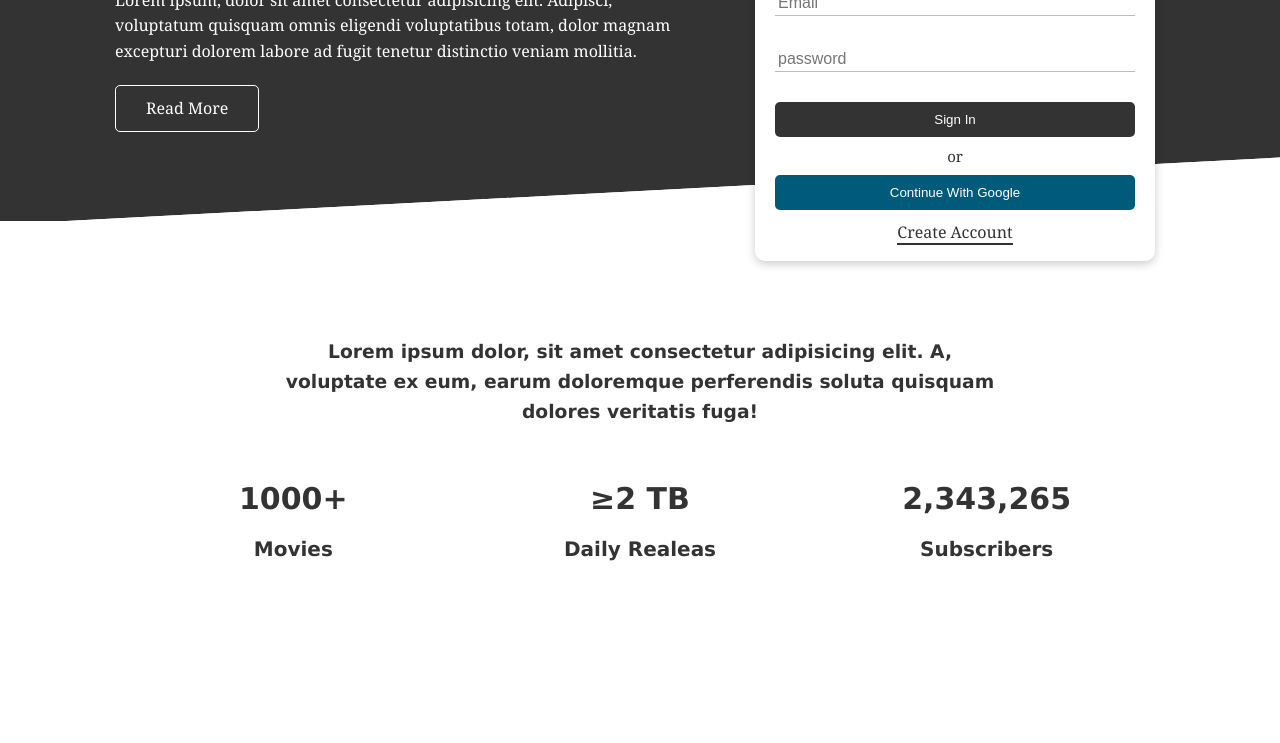
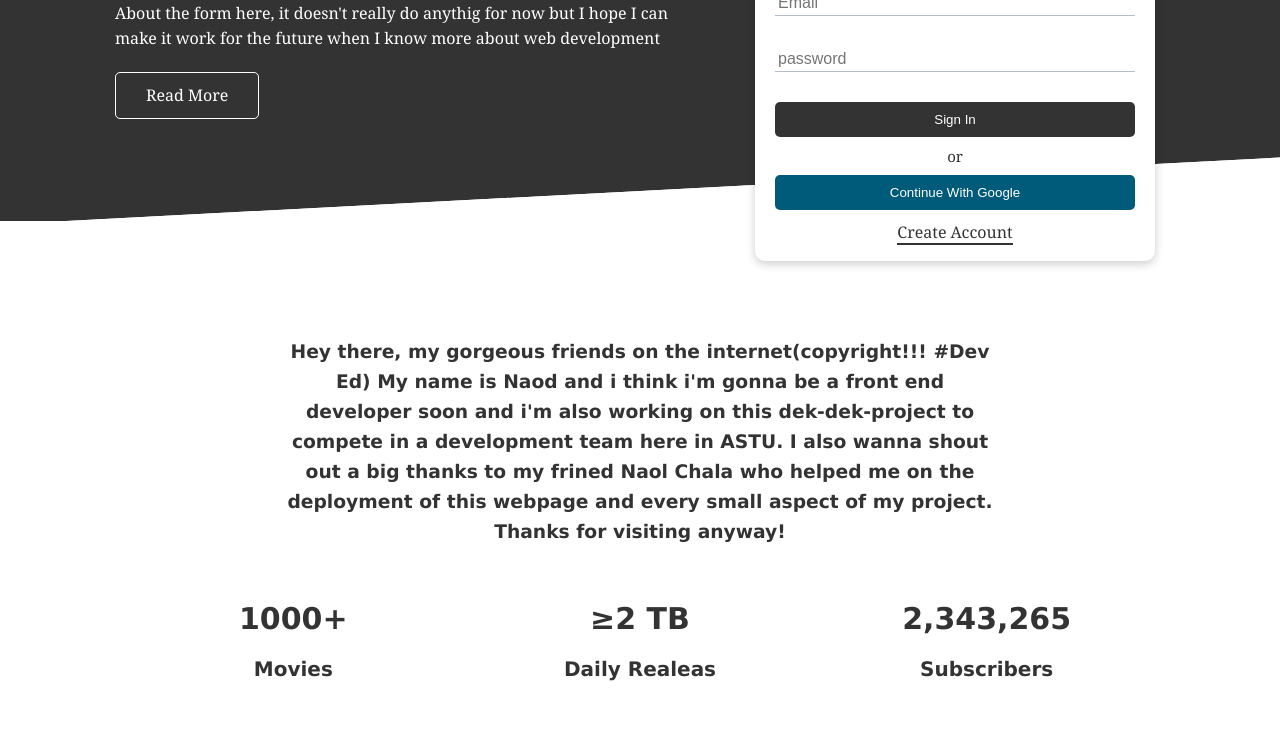
Before and after one commit to infinity141/amazing-pages, a plain HTML site: page index.html in a window 1280 px wide. Shown: the part 249-992 px from the top of the page. Before the commit the page ends 872 px from the top, so only its background shows below. Drawn offline with Linux system fonts and the light colour scheme.

Commit message:
i think this is cool

```diff
--- a/index.html
+++ b/index.html
@@ -29,7 +29,9 @@
         <div class="container grid">
             <div class="shoecase-text">
                 <h1>Easier Access</h1>
-                <p>Lorem ipsum, dolor sit amet consectetur adipisicing elit. Adipisci, voluptatum quisquam omnis eligendi voluptatibus totam, dolor magnam excepturi dolorem labore ad fugit tenetur distinctio veniam mollitia.</p>
+                <p>About the form here, it doesn't really do anythig for now but I hope
+                    I can make it work for the future when I know more about web development
+                </p>
                 <a href="" class="btn btn-outline">Read More</a>
             </div>
             <div class="showcase-form card">
@@ -54,7 +56,11 @@
     <section class="stats">
         <div class="container">
             <h3 class="stats-heading text-center my-1">
-                Lorem ipsum dolor, sit amet consectetur adipisicing elit. A, voluptate ex eum, earum doloremque perferendis soluta quisquam dolores veritatis fuga!
+                Hey there, my gorgeous friends on the internet(copyright!!! #Dev Ed)
+                My name is Naod and i think i'm gonna be a front end developer soon
+                and i'm also working on this dek-dek-project to compete in a development
+                team here in ASTU. I also wanna shout out a big thanks to my frined Naol Chala who helped me
+                on the deployment of this webpage and every small aspect of my project. Thanks for visiting anyway!
             </h3>
 
             <div class="grid grid-3 text-center my-4">
```
